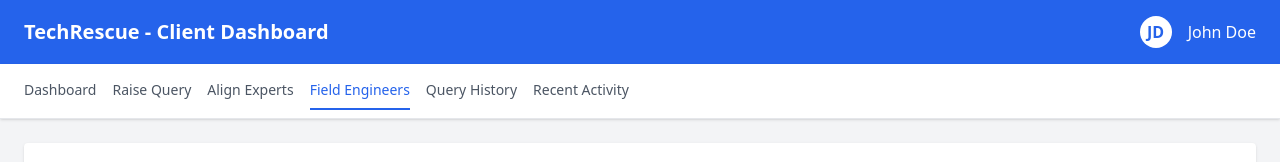
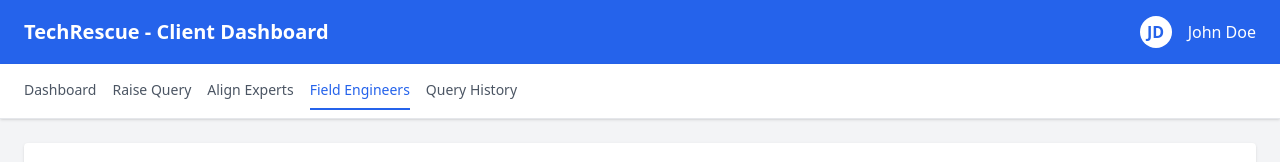
Before and after one commit to lakshyaright/Techrescue, a website: page docs/field-engineers.html in a window 1280 px wide. Shown: the top 162 px of the page. Drawn offline with nearby package versions, Linux system fonts and the light colour scheme; no server answers.

Commit message:
Update field-engineers.html

```diff
--- a/docs/field-engineers.html
+++ b/docs/field-engineers.html
@@ -24,7 +24,6 @@
   <a href="align-experts.html" class="text-gray-600 hover:text-blue-600 py-2">Align Experts</a>
   <a href="field-engineers.html" class="text-blue-600 border-b-2 border-blue-600 py-2">Field Engineers</a>
   <a href="query-history.html" class="text-gray-600 hover:text-blue-600 py-2">Query History</a>
-  <a href="recent-activity.html" class="text-gray-600 hover:text-blue-600 py-2">Recent Activity</a>
 </nav>
 
 <main class="p-6 space-y-6">
```
